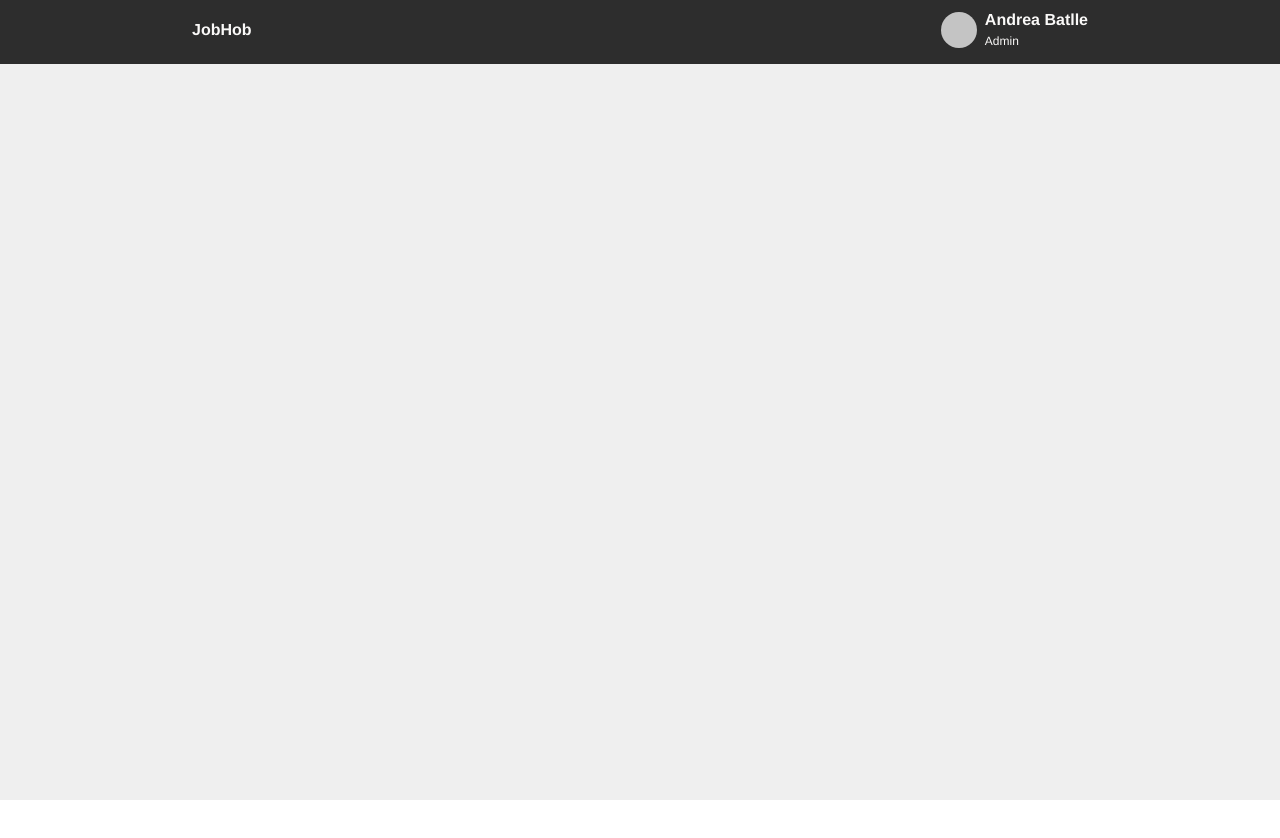
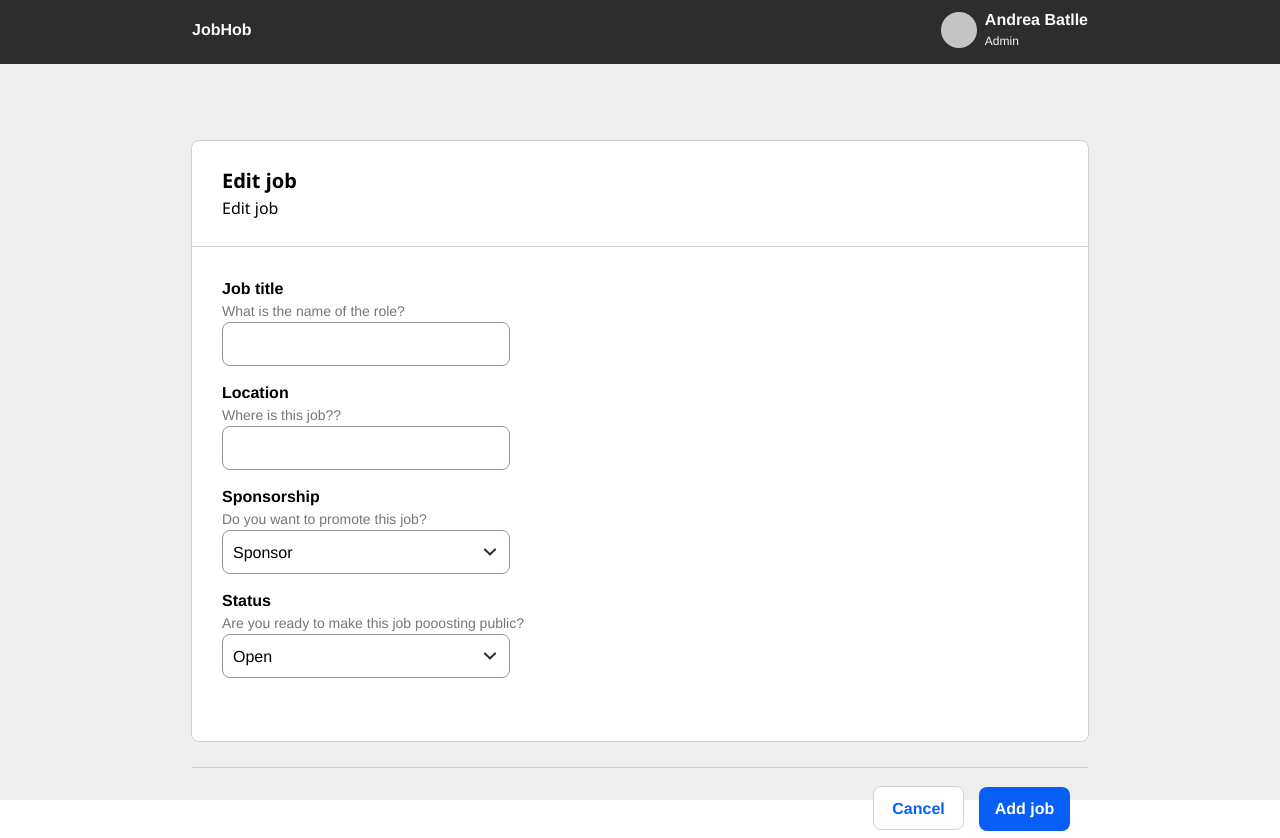
Before and after one commit to andreancardona/job-app, a React (Create React App) app: page /job-form in a window 1280 px wide. Before the commit the page ends 800 px from the top, so only its background shows below. Built offline with nearby package versions, Linux system fonts and the light colour scheme.

Commit message:
try conditionally render form state

```diff
--- a/src/components/AddJob.js
+++ b/src/components/AddJob.js
@@ -1,19 +1,38 @@
 import React, { useState } from 'react';
 import { useHistory } from 'react-router-dom';
 import '../styles/addJobButton.css';
-import '../styles/AddJob.css';
+import '../styles/jobForm.css';
 
 const AddJob = (props) => {
-  const initialState = { id: '', title: '', location: '', sponsorship: '', status: '' };
+  const initialState = { id: '', title: '', location: '', sponsorship: 'Sponsor', status: 'Open' };
 	const [ job, setJob ] = useState(initialState);
 
+  // const [ job, setJob ] = useState(props.currentJob)
+
+  // useEffect(() => {setJob(props.currentJob)},[ props ])
+
+  const header = props.adding ? 'Add a new job' : 'Edit job'
+
+  const subHeader = props.adding ? 'Add a new job' : 'Edit job'
+
+  const labels = {
+    title: 'Job title',
+    location: 'Location',
+    sponsorship: 'Sponsorship',
+    status: 'Status'
+  }
+
+  const subLabels = {
+    title: 'What is the name of the role?',
+    location: 'Where is this job?',
+    sponsorship: 'Do you want to promote this job?',
+    status: 'Are you ready to make this job  pooosting  public?'
+  }
 
 	const handleInputChange = (event) => {
-    console.log('AddJob', event);
 		const { name, value } = event.target
 
 		setJob({ ...job, [name]: value })
-    console.log('some job', job)
 	}
 
   let history = useHistory();
@@ -32,46 +51,47 @@ const AddJob = (props) => {
   const handleCancel = (event) => {
     event.preventDefault();
 
+    props.setAdding(false)
     props.setEditing(false)
 
     history.push("/home")
   }
 
+  console.log('addJOB', props.adding)
+
 	return (
-    <div className="add-job-container">
-      <div className="add-job-headers">
-        <div className="add-job-heading">
-          Add a new job
+    <div className="job-form-container">
+      <div className="form-headers">
+        <div className="form-heading">
+          {header}
         </div>
-        <div className="add-job--sub-heading">
-          Fill out the information to post your new job listing.
+        <div className="form-sub-heading">
+          {subHeader}
         </div>
       </div>
-      <form className="add-job-form">
-        <label className="label">Job title</label>
-          <div className="sub-label">What is name of the role?</div>
+      <form className="job-form">
+        <label className="label">{labels.title}</label>
+          <div className="sub-label">{subLabels.title}</div>
           <input className="input" type="text" name="title" value={job.title} onChange={handleInputChange} />
-        <label className="label">Location</label>
-          <div className="sub-label">Where is this job?</div>
+        <label className="label">{labels.location}</label>
+          <div className="sub-label">{subLabels.location}?</div>
           <input className="input" type="text" name="location" value={job.location} onChange={handleInputChange} />
-        <label className="label">Sponsorship</label>
-          <div className="sub-label">Do you want to promote this job?</div>
-            <select className="select-input" onChange={handleInputChange} name="sponsorship" value={job.sponsorship}>
-              <option value="Option"></option>
+        <label className="label">{labels.sponsorship}</label>
+          <div className="sub-label">{subLabels.sponsorship}</div>
+            <select className="select-input" name="sponsorship" onChange={handleInputChange} value={job.sponsorship}>
               <option value="Sponsor">Sponsor</option>
               <option value="Free">Free</option>
             </select>
-        <label className="label">Status</label>
-          <div className="sub-label">Are you ready to make this job listing public?</div>
+        <label className="label">{labels.status}</label>
+          <div className="sub-label">{subLabels.status}</div>
             <select className="select-input" onChange={handleInputChange} name="status" value={job.status}>
-              <option value="Option"></option>
               <option value="Open">Open</option>
               <option value="Paused">Paused</option>
               <option value="Closed">Closed</option>
             </select>
       </form>
-      <div className="add-job-footer">
-        <div className="footer-button-container">
+      <div className="job-form--footer">
+        <div className="footer-buttons">
           <button className="cancel-button" onClick={handleCancel}>Cancel</button>
           <button className="add-job-button" onClick={handleSubmit}>Add job</button>
         </div>
--- a/src/components/AddJobButton.js
+++ b/src/components/AddJobButton.js
@@ -7,7 +7,9 @@ const AddJobButton = (props) => {
   let history = useHistory();
 
   return (
-    <button className="add-job-button" onClick={() => {props.setAdd() || history.push("/job-form")}}>Add job</button>
+    <button className="add-job-button" onClick={() => {props.setAdd() || history.push("/job-form")}}>
+      Add job
+    </button>
   )
 }
 
--- a/src/components/App.js
+++ b/src/components/App.js
@@ -22,11 +22,12 @@ const App = () => {
     { id: 3, title: 'Software Engineer', location: 'Seattle, WA', posted: '11/18/2020', sponsorship: 'Free', status: 'Closed' },
   ]
 
-  const initialState = { id: '', title: '', location: '', sponsorship: '', status: '' };
+  // Initial state of our job form
+  const initialJobForm = { id: '', title: '', location: '', sponsorship: '', status: '' };
 
-  // Set our state / Read our list of jobs
+  // Set our state / read our list of jobs
   const [ jobs, setJobs ] = useState(jobsList)
-	const [ currentJob, setCurrentJob ] = useState(initialState)
+	const [ currentJob, setCurrentJob ] = useState(initialJobForm)
 	const [ editing, setEditing ] = useState(false)
   const [ adding, setAdding ] = useState(false)
 
@@ -44,16 +45,17 @@ const App = () => {
     })
   }
 
+  // Take user to add job form
+  const setAdd = () => {
+    setAdding(true);
+  }
+
   // Add a job
   const addJob = (job) => {
 		job.id = jobs.length + 1
     const newJobs = [...jobs, job]
 
 		setJobs(newJobs);
-	}
-
-  const setAdd = () => {
-    setAdding(true);
 	}
 
   // Update a job
@@ -90,10 +92,20 @@ const App = () => {
                 setAdding={setAdding}
                 jobs={jobs}
                 addJob={addJob}
+                edditing={editing}
                 setEditing={setEditing}
                 />
-              : null
+              : <AddJob
+                adding={adding}
+                setAdding={setAdding}
+                jobs={jobs}
+                addJob={addJob}
+                edditing={editing}
+                setEditing={setEditing}
+                />
             } />
+            {console.log('edit', editing)}
+            {console.log('add', adding)}
           </Switch>
       </Router>
     </div>
--- a/src/components/EditJob.js
+++ b/src/components/EditJob.js
@@ -1,6 +1,6 @@
 import React, { useState, useEffect } from 'react';
 import { useHistory } from 'react-router-dom';
-import '../styles/EditJob.css';
+import '../styles/jobForm.css';
 
 const EditJob = (props) => {
   const [ job, setJob ] = useState(props.currentJob)
@@ -32,17 +32,17 @@ const EditJob = (props) => {
   }
 
   return (
-    <div className="edit-job-container">
-      <div className="edit-job-headers">
-        <div className="edit-job-heading">
+    <div className="job-form-container">
+      <div className="form-headers">
+        <div className="form-heading">
           Edit job
         </div>
-        <div className="edit-job--sub-heading">
+        <div className="form-sub-heading">
           Edit the information for your listing.
         </div>
       </div>
-      <form className="edit-job-form">
-        <label className="label">Title</label>
+      <form className="job-form">
+        <label className="label">Job title</label>
           <div className="sub-label">What is name of the role?</div>
           <input className="input" type="text" name="title" value={job.title} onChange={handleInputChange} />
         <label className="label">Location</label>
@@ -51,21 +51,19 @@ const EditJob = (props) => {
         <label  className="label">Sponsorship</label>
           <div className="sub-label">Do you want to promote this job?</div>
           <select className="select-input" onChange={handleInputChange} name="sponsorship" value={job.sponsorship}>
-            <option value="Option"></option>
             <option value="Sponsor">Sponsor</option>
             <option value="Free">Free</option>
           </select>
         <label className="label">Status</label>
           <div className="sub-label">Are you ready to make this job listing public?</div>
           <select className="select-input" onChange={handleInputChange} name="status" value={job.status}>
-            <option value="Option"></option>
             <option value="Open">Open</option>
             <option value="Paused">Paused</option>
             <option value="Closed">Closed</option>
           </select>
       </form>
-      <div className="edit-job-footer">
-        <div className="footer-button-container">
+      <div className="job-form--footer">
+        <div className="footer-buttons">
           <button className="cancel-button" onClick={handleCancel}>Cancel</button>
           <button className="update-button" onClick={handleSubmit}>Save</button>
         </div>
--- a/src/styles/AddJob.css
+++ b/src/styles/jobForm.css
@@ -1,4 +1,4 @@
-.add-job-container {
+.job-form-container {
   margin-top: 140px;
   width: 70%;
   height: 75%;
@@ -8,26 +8,26 @@
 }
 
 @media screen and (max-width: 768px) {
-  .add-job-container {
+  .job-form-container {
     width: 95%;
     height: 90%;
     margin-top: 70px;
   }
 }
 
-.add-job-headers {
+.form-headers {
   height: 80px;
   padding: 25px 0 0 30px;
   border-bottom: 1px solid #d4d2d0;
 }
 
 @media screen and (max-width: 768px) {
-  .add-job-headers {
+  .form-headers {
     padding: 20px;
   }
 }
 
-.add-job-heading {
+.form-heading {
   font-family: "Noto Sans";
   font-size: 20px;
   font-style: normal;
@@ -36,7 +36,7 @@
   letter-spacing: 0em;
 }
 
-.add-job--sub-heading {
+.form-sub-heading {
   font-family: "Noto Sans";
   font-size: 16px;
   font-style: normal;
@@ -45,7 +45,7 @@
   letter-spacing: 0em;
 }
 
-.add-job-form {
+.job-form {
   height: 460px;
   display: flex;
   flex-direction: column;
@@ -137,14 +137,14 @@ select {
   background-color: #ffff;
 }
 
-.footer-button-container {
+.job-form--footer {
+  height: 70px;
+  border-top: 1px solid #d4d2d0;
+}
+
+.footer-buttons{
   margin: 18px 18px 0 0;
   float: right;
-}
-
-.add-job-footer {
-  height: 70px;
-  border-top: 1px solid #d4d2d0;
 }
 
 .cancel-button {
@@ -162,3 +162,18 @@ select {
   border: 1px solid #d4d2d0;
   margin-right: 15px;
 }
+
+.update-button {
+  color: #ffff;
+  font-family: Helvetica Neue;
+  font-style: normal;
+  font-weight: 700;
+  font-size: 16px;
+  line-height: 18px;
+  background: #085FF7;
+  padding: 13px 16px 13px 16px;
+  border-radius: 8px;
+  width: 91px;
+  height: 44px;
+  border: none;
+}
```
Also changed, not shown: src/styles/EditJob.css (deleted, +0 -179 lines). Lines whose indentation alone changed are shown as unchanged.
